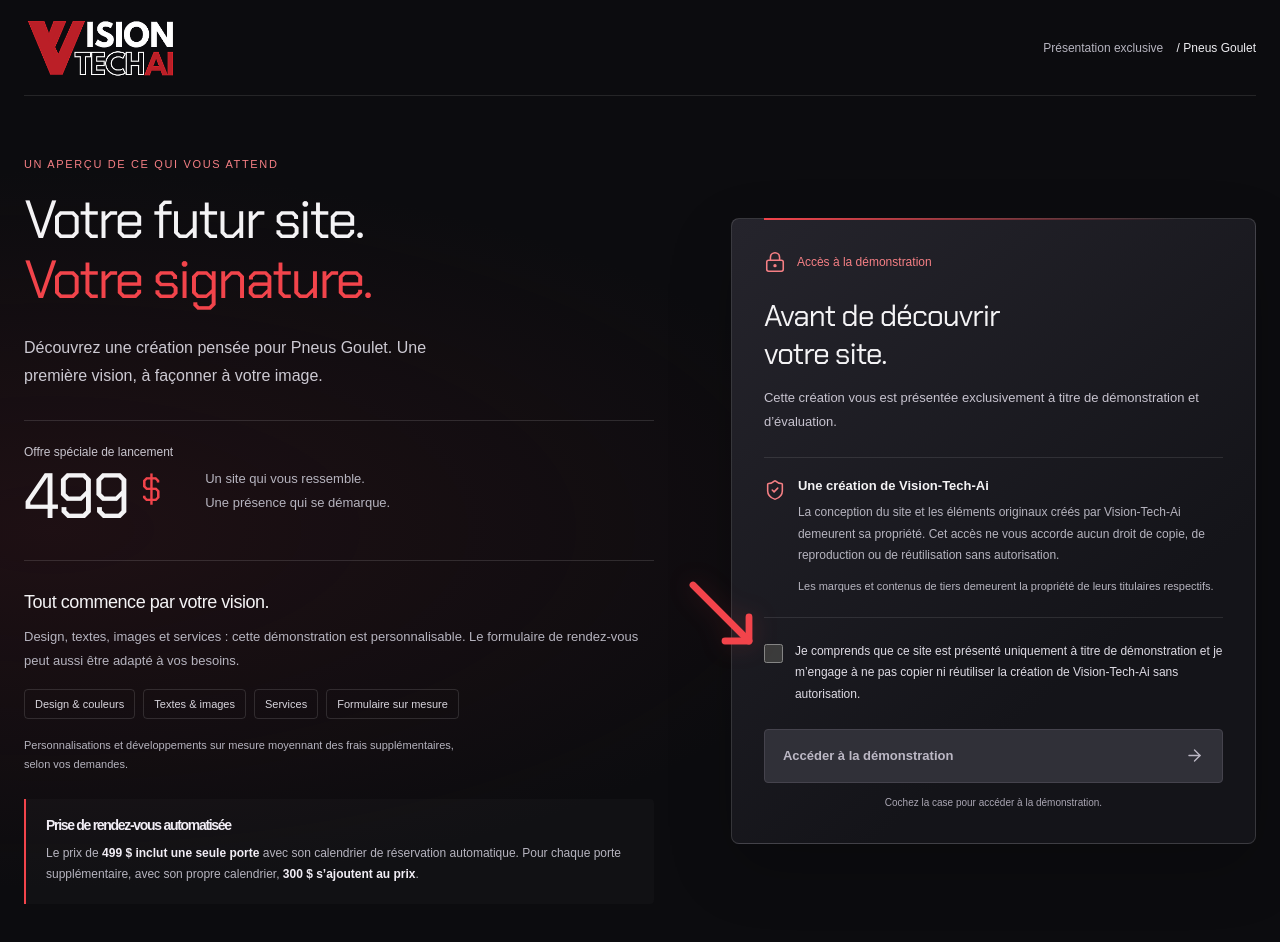
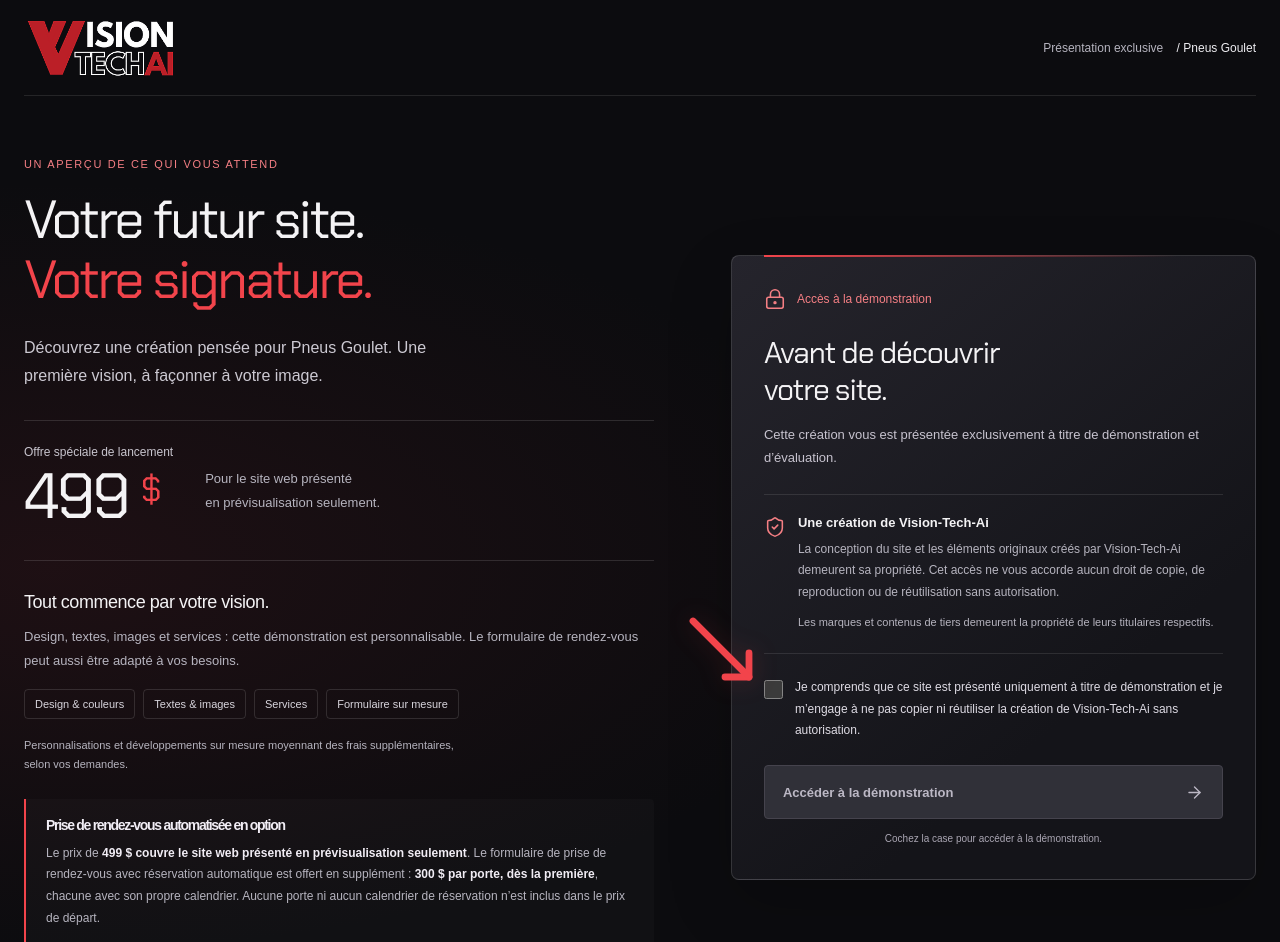
Before and after one commit to hpmel/vision-tech-ai-goulet, a React (Vite) app: page / in a window 1280 px wide. Shown: the top 942 px of the page. Built offline with nearby package versions, Linux system fonts and the light colour scheme.

Commit message:
Correct Goulet base price and booking door surcharge

```diff
--- a/src/components/DemoAccess.tsx
+++ b/src/components/DemoAccess.tsx
@@ -53,9 +53,9 @@
         <p className="demo-eyebrow">Un aperçu de ce qui vous attend</p>
         <h1 id="demo-title" ref={title} tabIndex={-1}>Votre futur site.<br/><span>Votre signature.</span></h1>
         <p className="demo-lead">Découvrez une création pensée pour Pneus Goulet. Une première vision, à façonner à votre image.</p>
-        <div className="demo-offer"><div><span>Offre spéciale de lancement</span><strong>499 <span>$</span></strong></div><p>Un site qui vous ressemble.<br/>Une présence qui se démarque.</p></div>
+        <div className="demo-offer"><div><span>Offre spéciale de lancement</span><strong>499 <span>$</span></strong></div><p>Pour le site web présenté<br/>en prévisualisation seulement.</p></div>
         <div className="demo-customization"><h2>Tout commence par votre vision.</h2><p>Design, textes, images et services : cette démonstration est personnalisable. Le formulaire de rendez-vous peut aussi être adapté à vos besoins.</p><ul aria-label="Éléments personnalisables"><li>Design & couleurs</li><li>Textes & images</li><li>Services</li><li>Formulaire sur mesure</li></ul><p className="demo-small">Personnalisations et développements sur mesure moyennant des frais supplémentaires, selon vos demandes.</p></div>
-        <aside className="demo-calendar-pricing" aria-labelledby="demo-calendar-title"><h2 id="demo-calendar-title">Prise de rendez-vous automatisée</h2><p>Le prix de <strong>499 $ inclut une seule porte</strong> avec son calendrier de réservation automatique. Pour chaque porte supplémentaire, avec son propre calendrier, <strong>300 $ s’ajoutent au prix</strong>.</p></aside>
+        <aside className="demo-calendar-pricing" aria-labelledby="demo-calendar-title"><h2 id="demo-calendar-title">Prise de rendez-vous automatisée en option</h2><p>Le prix de <strong>499 $ couvre le site web présenté en prévisualisation seulement</strong>. Le formulaire de prise de rendez-vous avec réservation automatique est offert en supplément : <strong>300 $ par porte, dès la première</strong>, chacune avec son propre calendrier. Aucune porte ni aucun calendrier de réservation n’est inclus dans le prix de départ.</p><p className="demo-tax-note">Des taxes peuvent s’appliquer.</p></aside>
       </section>
       <section className="demo-entry" id="demo-conditions" aria-labelledby="demo-entry-title">
         <div className="demo-entry-top"><LockKeyhole size={22} aria-hidden="true"/><span>Accès à la démonstration</span></div>
```
Also changed, not shown: src/components/demo-access.css, 1 other file (tests, documents, lock files or other folders).
